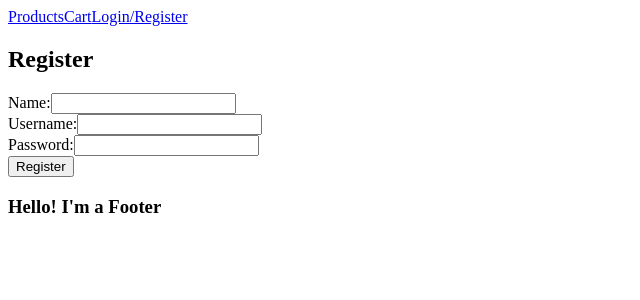
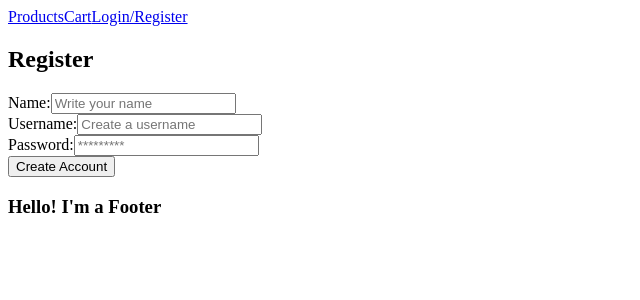
Before and after one commit to CPatterson94/Its_A_Shoe_In, a React (Vite) app: page /register in a window 1280 px wide. Shown: the top 300 px of the page, without its empty margins (0-640 px from the left). Built offline with nearby package versions, Linux system fonts and the light colour scheme; no server answers.

Commit message:
register changes

```diff
--- a/index.html
+++ b/index.html
@@ -4,7 +4,7 @@
     <meta charset="UTF-8" />
     <link rel="icon" type="image/svg+xml" href="/vite.svg" />
     <meta name="viewport" content="width=device-width, initial-scale=1.0" />
-    <title>Vite + React</title>
+    <title>Shoe Store</title>
   </head>
   <body>
     <div id="root"></div>
--- a/src/client/pages/register.jsx
+++ b/src/client/pages/register.jsx
@@ -35,6 +35,7 @@ const Register = () => {
             value={name}
             onChange={(e) => setName(e.target.value)}
             required
+            placeholder="Write your name"
           />
         </div>
         <div>
@@ -45,6 +46,7 @@ const Register = () => {
             value={username}
             onChange={(e) => setUsername(e.target.value)}
             required
+            placeholder="Create a username"
           />
         </div>
         <div>
@@ -55,9 +57,10 @@ const Register = () => {
             value={password}
             onChange={(e) => setPassword(e.target.value)}
             required
+            placeholder="*********"
           />
         </div>
-        <button type="submit">Register</button>
+        <button type="submit">Create Account</button>
       </form>
     </div>
   );
```
